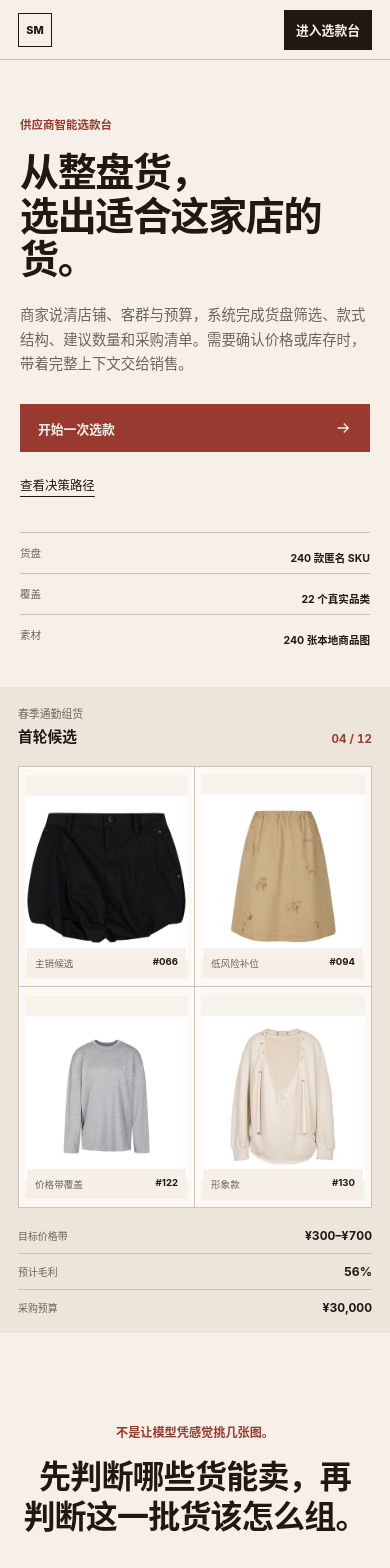
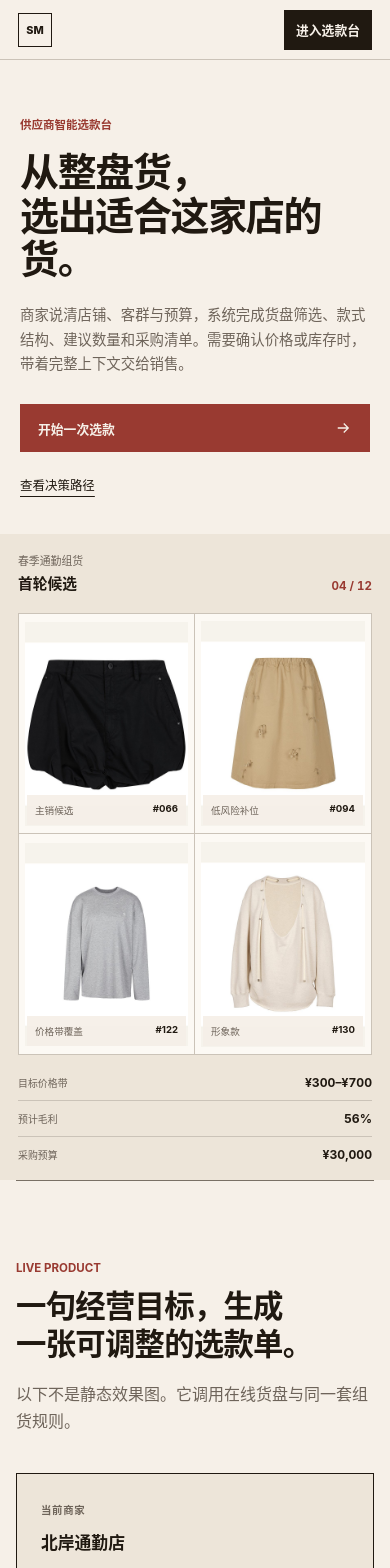
Before and after one commit to huihui1071/StyleMate-AI, a React (Vite) app in the folder apps/web/: page / in a window 390 px wide. Shown: the top 1568 px of the page. Built offline with nearby package versions, Linux system fonts and the light colour scheme; no server answers.

Commit message:
fix: remove redundant landing sections

```diff
--- a/apps/web/src/LandingPage.tsx
+++ b/apps/web/src/LandingPage.tsx
@@ -68,11 +68,6 @@ export function LandingPage() {
               <a className="primary-action" href="/demo">开始一次选款 <ArrowIcon /></a>
               <a className="text-link" href="#workflow">查看决策路径</a>
             </div>
-            <dl className="catalog-line" aria-label="演示货盘范围">
-              <div><dt>货盘</dt><dd>240 款匿名 SKU</dd></div>
-              <div><dt>覆盖</dt><dd>22 个真实品类</dd></div>
-              <div><dt>素材</dt><dd>240 张本地商品图</dd></div>
-            </dl>
           </div>
 
           <div className="hero-catalog" aria-label="匿名商品货盘预览">
@@ -97,11 +92,6 @@ export function LandingPage() {
               <div><dt>采购预算</dt><dd>¥30,000</dd></div>
             </dl>
           </div>
-        </section>
-
-        <section className="buyer-statement">
-          <p>不是让模型凭感觉挑几张图。</p>
-          <h2>先判断哪些货能卖，再判断这一批货该怎么组。</h2>
         </section>
 
         <section className="product-section" id="product">
--- a/apps/web/src/styles.css
+++ b/apps/web/src/styles.css
@@ -132,11 +132,6 @@ svg { width: 18px; fill: none; stroke: currentColor; stroke-width: 1.7; }
   font-weight: 700;
 }
 .text-link { color: var(--ink); text-underline-offset: 6px; font-size: .78rem; }
-.catalog-line { display: grid; grid-template-columns: repeat(3, 1fr); gap: 16px; margin: auto 0 0; padding-top: 38px; }
-.catalog-line div { padding-top: 12px; border-top: 1px solid var(--line); }
-.catalog-line dt { color: var(--muted); font-size: .66rem; }
-.catalog-line dd { margin: 5px 0 0; font-size: .74rem; font-weight: 700; }
-
 .hero-catalog { display: grid; grid-template-rows: auto 1fr auto; min-width: 0; padding: 28px; background: var(--paper-deep); }
 .hero-catalog__header { display: flex; align-items: end; justify-content: space-between; padding-bottom: 20px; }
 .hero-catalog__header div { display: grid; gap: 4px; }
@@ -163,10 +158,6 @@ svg { width: 18px; fill: none; stroke: currentColor; stroke-width: 1.7; }
 .hero-catalog__summary div + div { padding-left: 16px; border-left: 1px solid var(--line); }
 .hero-catalog__summary dt { color: var(--muted); font-size: .62rem; }
 .hero-catalog__summary dd { margin: 5px 0 0; font-size: .76rem; font-weight: 700; font-variant-numeric: tabular-nums; }
-
-.buyer-statement { padding: clamp(82px, 9vw, 112px) max(24px, calc((100vw - 1100px) / 2)); text-align: center; }
-.buyer-statement p { margin: 0 0 16px; color: var(--accent); font-size: .76rem; font-weight: 700; }
-.buyer-statement h2 { max-width: 820px; margin: 0 auto; font-size: clamp(2rem, 3vw, 2.9rem); font-weight: 600; line-height: 1.24; letter-spacing: -.025em; text-wrap: balance; }
 
 .product-section, .workflow-section, .rules-section { width: min(1240px, calc(100% - 48px)); margin: 0 auto; padding: clamp(76px, 8vw, 96px) 0; border-top: 1px solid var(--line-strong); }
 .section-intro { max-width: 720px; margin-bottom: 38px; }
@@ -415,8 +406,6 @@ svg { width: 18px; fill: none; stroke: currentColor; stroke-width: 1.7; }
   .supply-hero__copy > p:not(.eyebrow) { font-size: .9rem; }
   .hero-actions { align-items: start; flex-direction: column; }
   .primary-action { width: 100%; }
-  .catalog-line { gap: 8px; }
-  .catalog-line dd { font-size: .66rem; }
   .hero-catalog { padding: 18px; }
   .hero-catalog__products { grid-template-columns: repeat(2, minmax(0, 1fr)); }
   .hero-product:nth-child(2) { border-right: 0; }
@@ -425,7 +414,6 @@ svg { width: 18px; fill: none; stroke: currentColor; stroke-width: 1.7; }
   .hero-catalog__summary div { display: flex; justify-content: space-between; padding: 0; }
   .hero-catalog__summary div + div { padding: 10px 0 0; border-top: 1px solid var(--line); border-left: 0; }
   .hero-catalog__summary dd { margin: 0; }
-  .buyer-statement { padding: 90px 20px; }
   .product-section, .workflow-section, .rules-section { width: calc(100% - 32px); padding: 80px 0; }
   .live-workbench { grid-template-columns: 1fr; }
   .preview-profile { border-right: 0; border-bottom: 1px solid var(--line); }
@@ -476,8 +464,6 @@ svg { width: 18px; fill: none; stroke: currentColor; stroke-width: 1.7; }
 
 @media (max-width: 460px) {
   .site-mark strong { display: none; }
-  .catalog-line { grid-template-columns: 1fr; }
-  .catalog-line div { display: flex; justify-content: space-between; }
   .sku-grid { grid-template-columns: 1fr; }
 }
 
```
